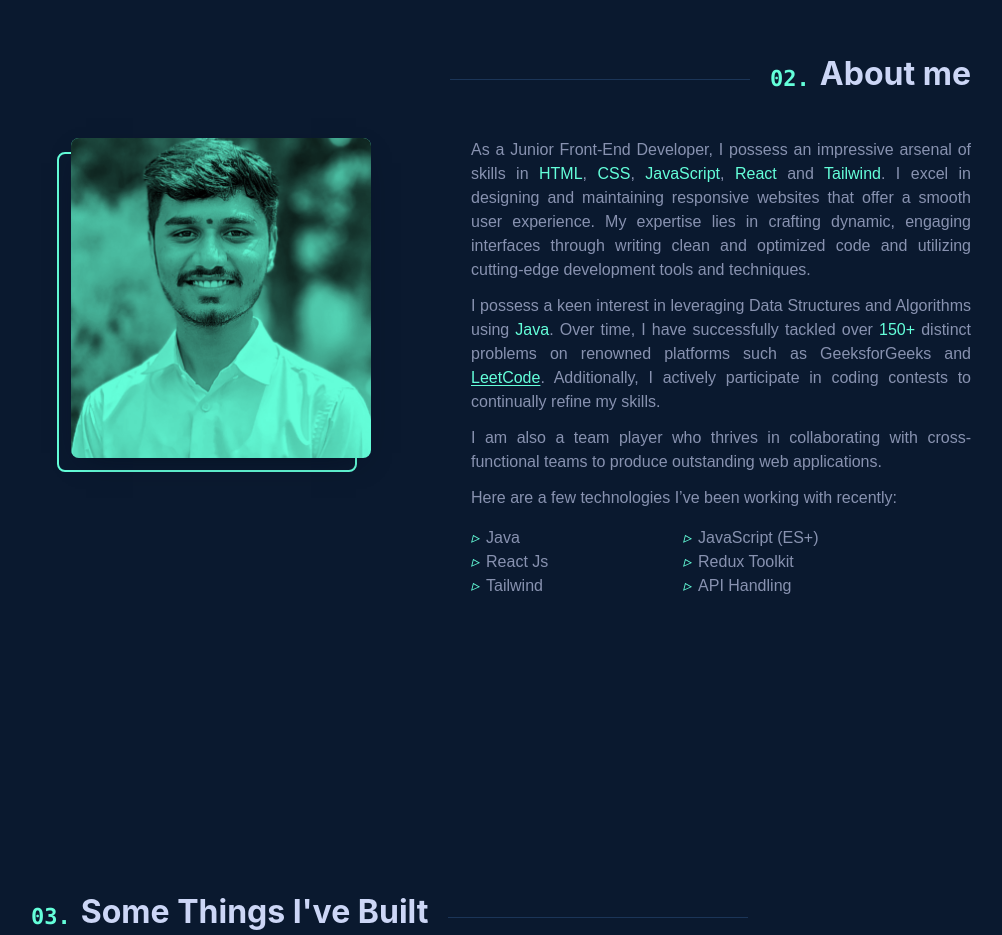
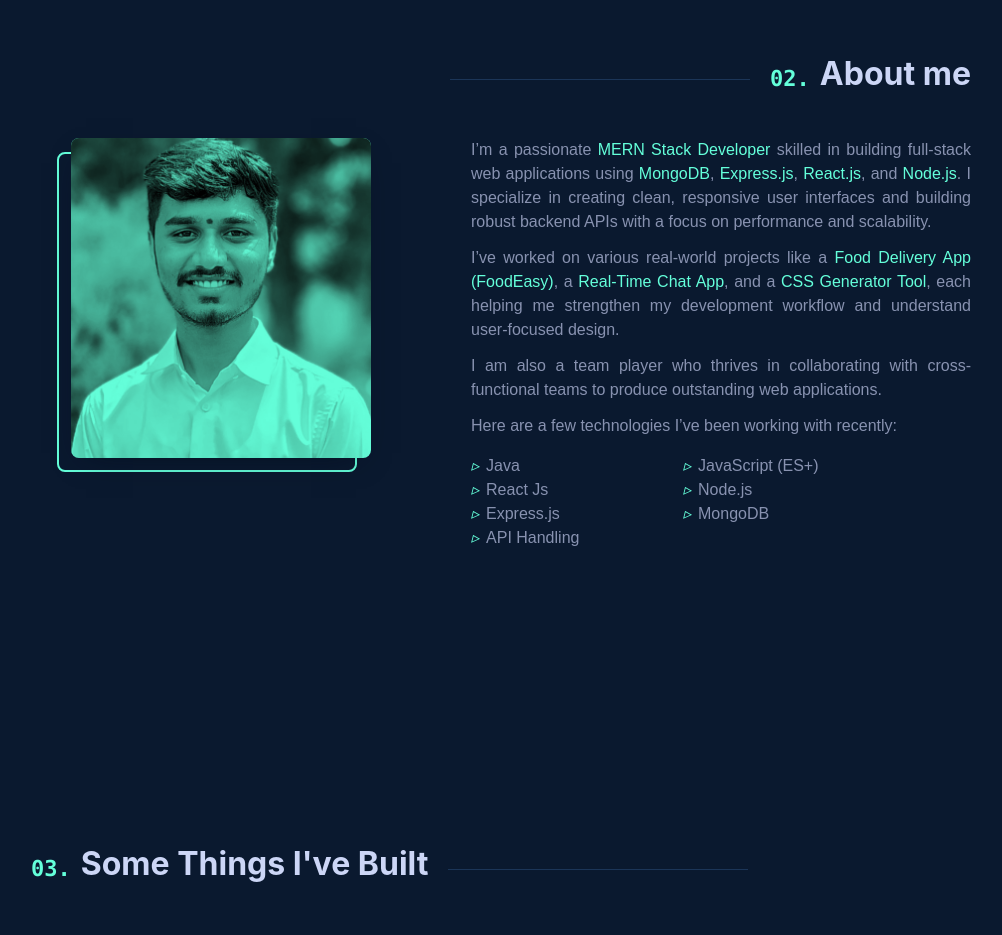
Before and after one commit to Samadhanpatil18/samadhanpatil, a React (Create React App) app: page / in a window 1280 px wide. Shown: the part 940-1875 px from the top of the page, without its empty margins (119-1121 px from the left). Built offline with nearby package versions, Linux system fonts and the light colour scheme.

Commit message:
Update About.js

```diff
--- a/src/components/About/About.js
+++ b/src/components/About/About.js
@@ -39,29 +39,15 @@ const About = () => {
     {/* Text Section */}
    <div className="text-secondaryText font-fontParagraph text-base md:text-justify w-full md:max-w-[350px] lg:max-w-[500px]">
      <p className="mb-3">
-        As a Junior Front-End Developer, I possess an impressive arsenal of skills in{' '}
-        <span className="text-themeBlue">HTML</span>, <span className="text-themeBlue">CSS</span>,{' '}
-        <span className="text-themeBlue">JavaScript</span>,{' '}
-        <span className="text-themeBlue">React</span> and <span className="text-themeBlue">Tailwind</span>. I excel in
-        designing and maintaining responsive websites that offer a smooth user experience. My expertise lies in crafting
-        dynamic, engaging interfaces through writing clean and optimized code and utilizing cutting-edge development tools
-        and techniques.
+    I’m a passionate <span className="text-themeBlue">MERN Stack Developer</span> skilled in building full-stack web applications using{' '}
+    <span className="text-themeBlue">MongoDB</span>, <span className="text-themeBlue">Express.js</span>,{' '}
+    <span className="text-themeBlue">React.js</span>, and <span className="text-themeBlue">Node.js</span>. I specialize in creating clean,
+    responsive user interfaces and building robust backend APIs with a focus on performance and scalability.
   </p>
        <p className="mb-3">
-        I possess a keen interest in leveraging Data Structures and Algorithms using{' '}
-        <span className="text-themeBlue">Java</span>. Over time, I have successfully tackled over{' '}
-        <span className="text-themeBlue">150+</span> distinct problems on renowned platforms such as{' '}
-        <a
-          href=""
-          className="text"
-        >
-          GeeksforGeeks
-        </a>{' '}
-        and{' '}
-        <a href="https://leetcode.com/u/Samadhan0018/" className="text-themeBlue underline underline-offset-2">
-          LeetCode
-        </a>
-        . Additionally, I actively participate in coding contests to continually refine my skills.
+    I’ve worked on various real-world projects like a <span className="text-themeBlue">Food Delivery App (FoodEasy)</span>,{' '}
+    a <span className="text-themeBlue">Real-Time Chat App</span>, and a <span className="text-themeBlue">CSS Generator Tool</span>,
+    each helping me strengthen my development workflow and understand user-focused design.
   </p>
       <p className="mb-3">
         I am also a team player who thrives in collaborating with cross-functional teams to produce outstanding web
@@ -80,10 +66,13 @@ const About = () => {
       <i className="text-themeBlue leading-3 mr-[7px]">▹</i>React Js
     </li>
     <li>
-          <i className="text-themeBlue leading-3 mr-[7px]">▹</i>Redux Toolkit
+      <i className="text-themeBlue leading-3 mr-[7px]">▹</i>Node.js
     </li>
     <li>
-          <i className="text-themeBlue leading-3 mr-[7px]">▹</i>Tailwind
+      <i className="text-themeBlue leading-3 mr-[7px]">▹</i>Express.js
+    </li>
+    <li>
+      <i className="text-themeBlue leading-3 mr-[7px]">▹</i>MongoDB
     </li>
     <li>
       <i className="text-themeBlue leading-3 mr-[7px]">▹</i>API Handling
```
Lines whose indentation alone changed are shown as unchanged.
